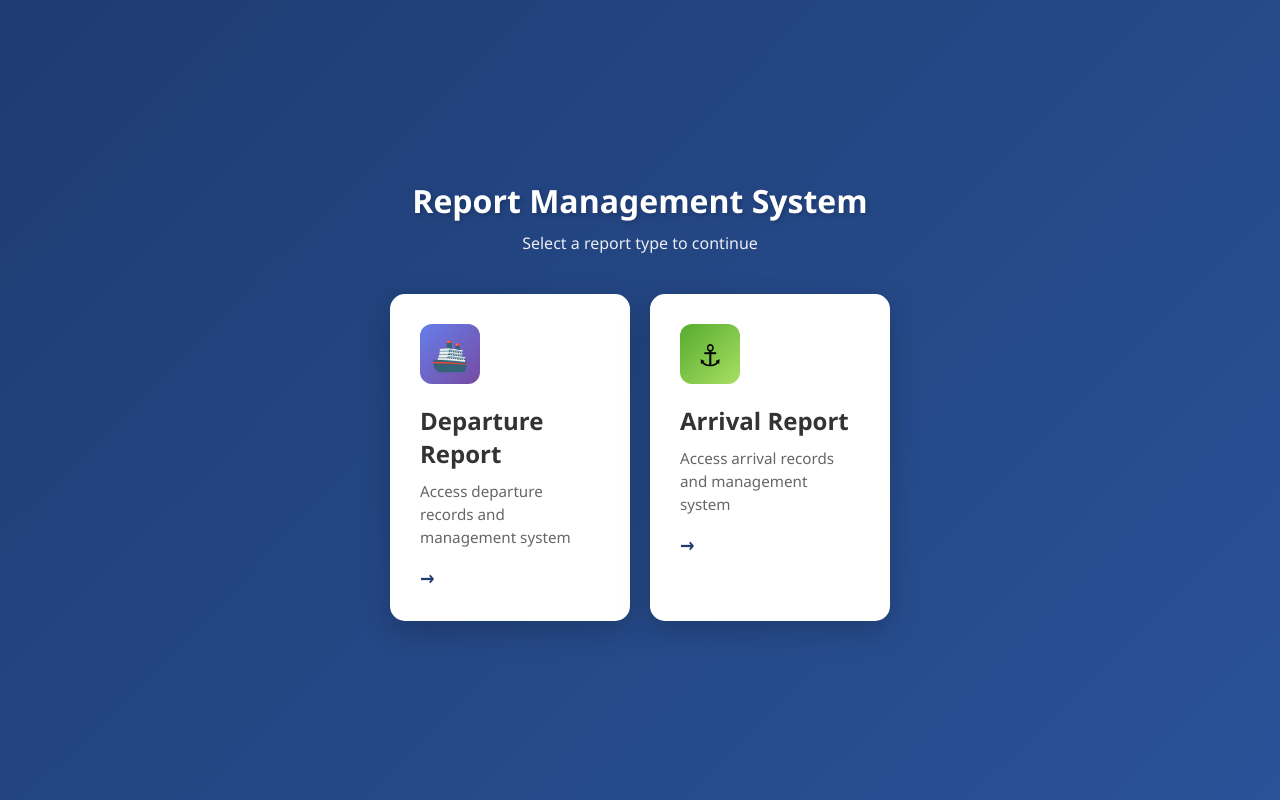
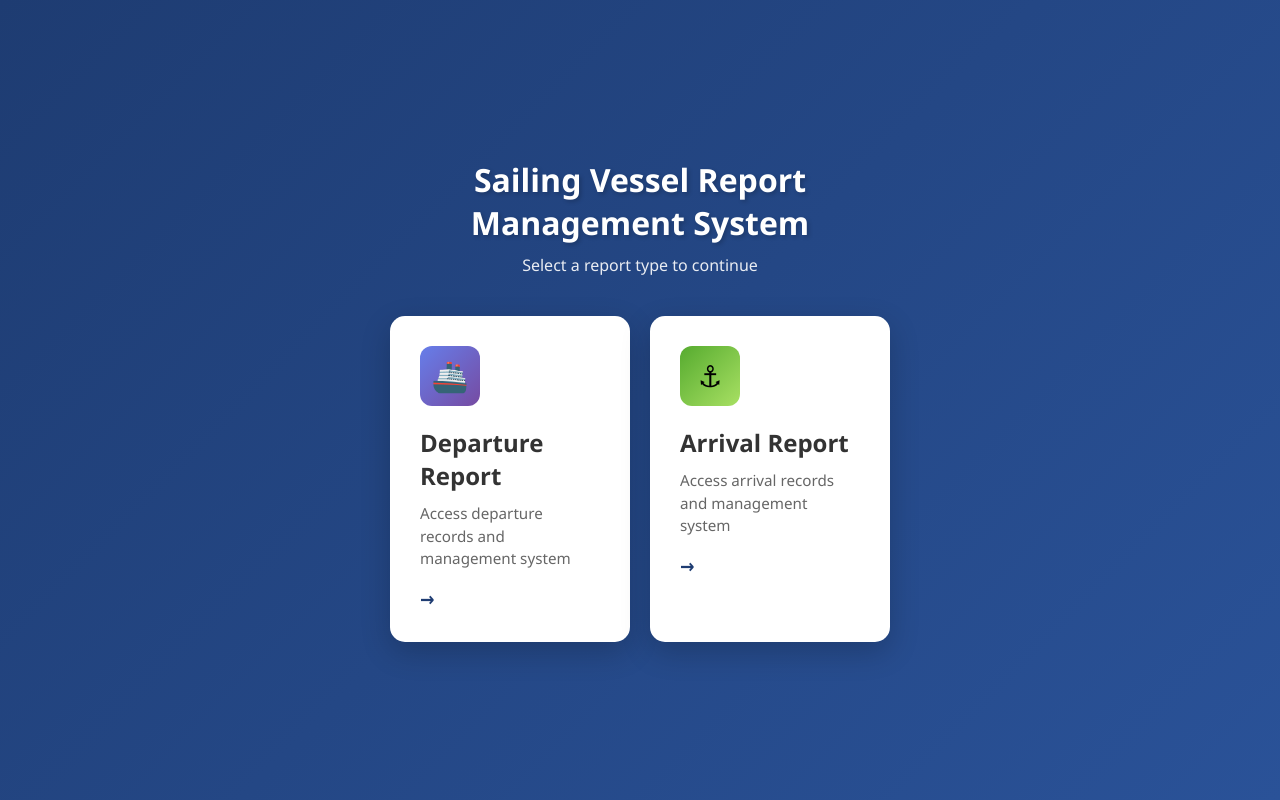
Before and after one commit to manikshanforeignemployment/All-bort, a plain HTML site: page index.html in a window 1280 px wide. Drawn offline with Linux system fonts and the light colour scheme.

Commit message:
Update index.html

```diff
--- a/index.html
+++ b/index.html
@@ -147,7 +147,7 @@
 <body>
     <div class="container">
         <div class="header">
-            <h1>Report Management System</h1>
+            <h1>Sailing Vessel Report Management System</h1>
             <p>Select a report type to continue</p>
         </div>
 
```
